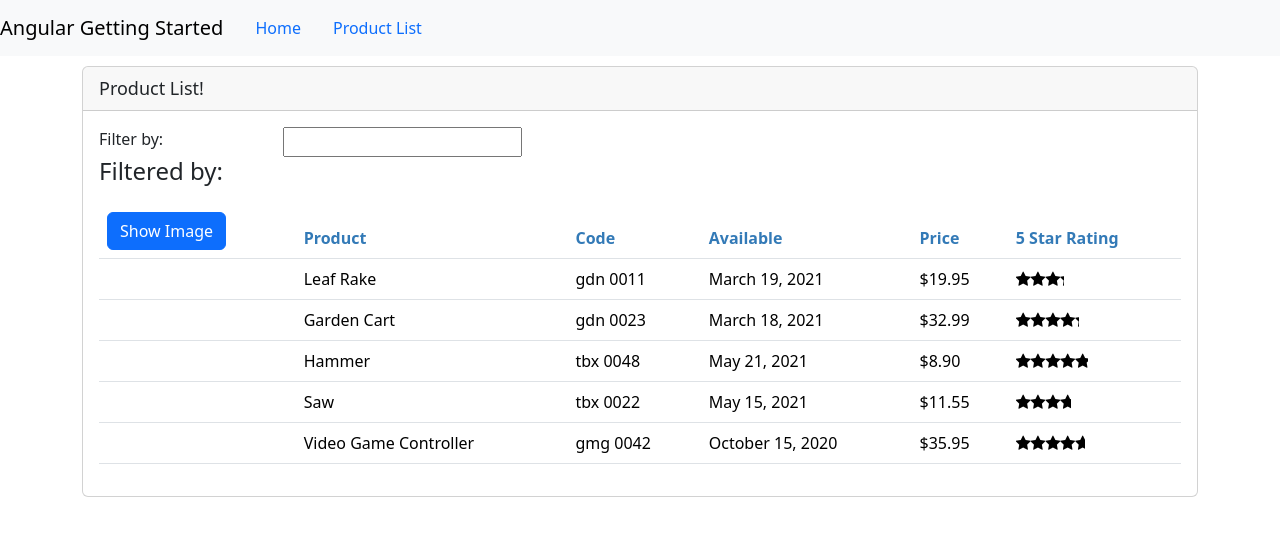
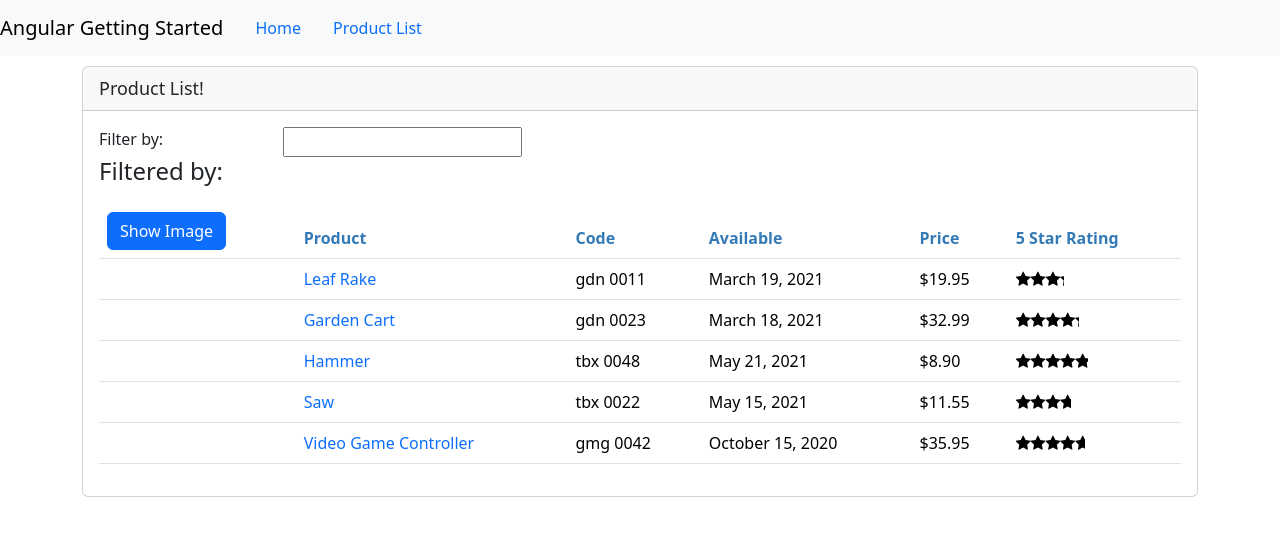
Before and after one commit to markfady/Angular_Getting_Started, an Angular app: page /products in a window 1280 px wide. Shown: the top 536 px of the page. Built offline with nearby package versions, Linux system fonts and the light colour scheme.

Commit message:
product info link to show it's details

```diff
--- a/src/app/products/product-list.component.html
+++ b/src/app/products/product-list.component.html
@@ -35,7 +35,10 @@
               <td >  <!--Check the status-->
                 <img *ngIf="showStatus" [style.margin.px]='imageMargin' [style.width.px]='imageWidth' [src]='product.imageUrl' [title]='product.productName'> <!-- Property Binding -->
               </td>
-              <td>{{product.productName}}</td>
+              <td>
+                <a [routerLink]="['/products', product.productId]">{{ product.productName }}</a>
+            </td>
+
               <td>{{product.productCode | lowercase | convertToSpaces:'-'}}</td> <!--built in pipe usage & custom pipe usage must be called inside module-->
               <td>{{product.releaseDate}}</td>
               <td>{{product.price |currency:'USD':'symbol':'1.2-2'}}</td> <!--pipe usage-->
```
